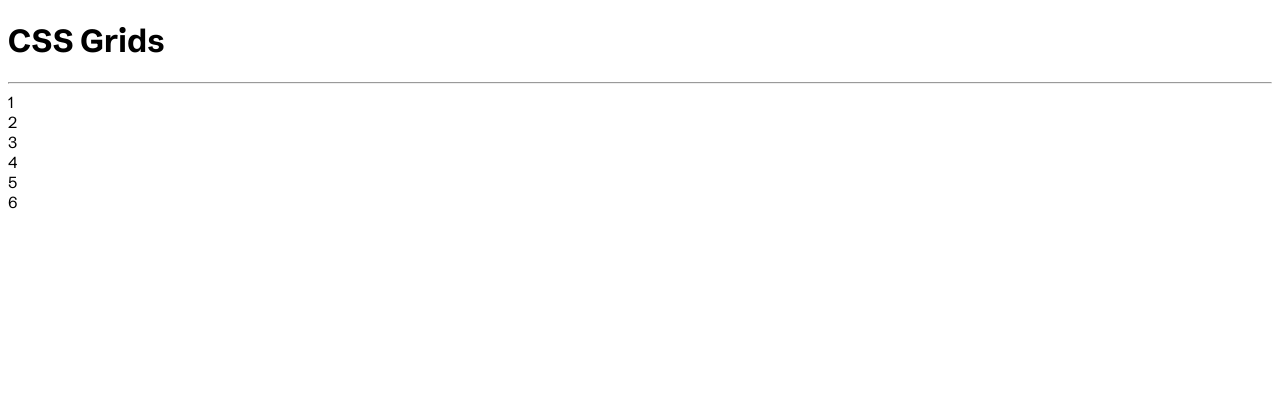
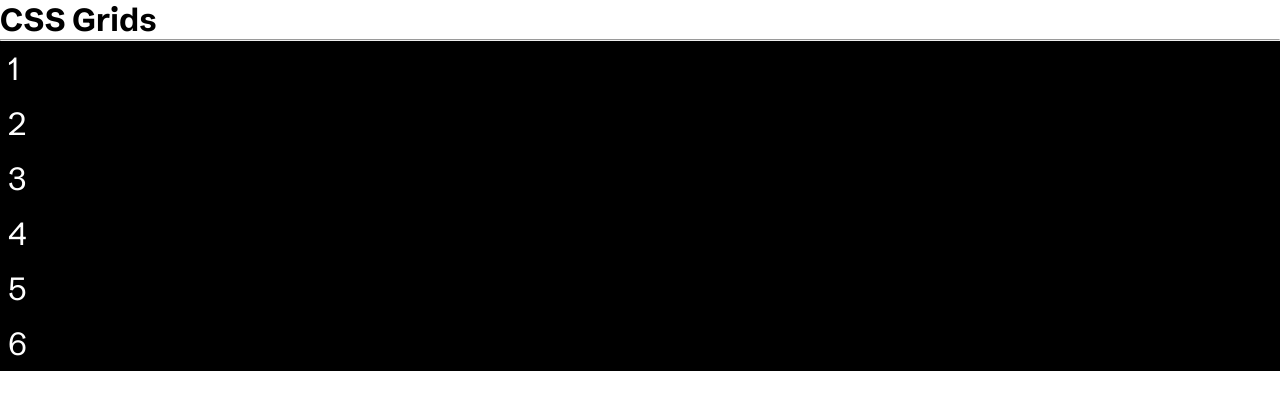
Before and after one commit to adrianhelllo/css_grid, a plain HTML site: page index.html in a window 1280 px wide. Drawn offline with Linux system fonts and the light colour scheme.

Commit message:
further css setup

```diff
--- a/style.css
+++ b/style.css
@@ -2,4 +2,19 @@
 
 body {
     font-family: 'Schibsted Grotesk', sans-serif;
+    min-height: 100vh;
+
 }
+
+* {
+    padding: 0;
+    margin: 0;
+    box-sizing: border-box;
+}
+
+.box {
+    background-color: black;
+    color: white;
+    font-size: 2rem;
+    padding: 0.5rem;
+}
```
